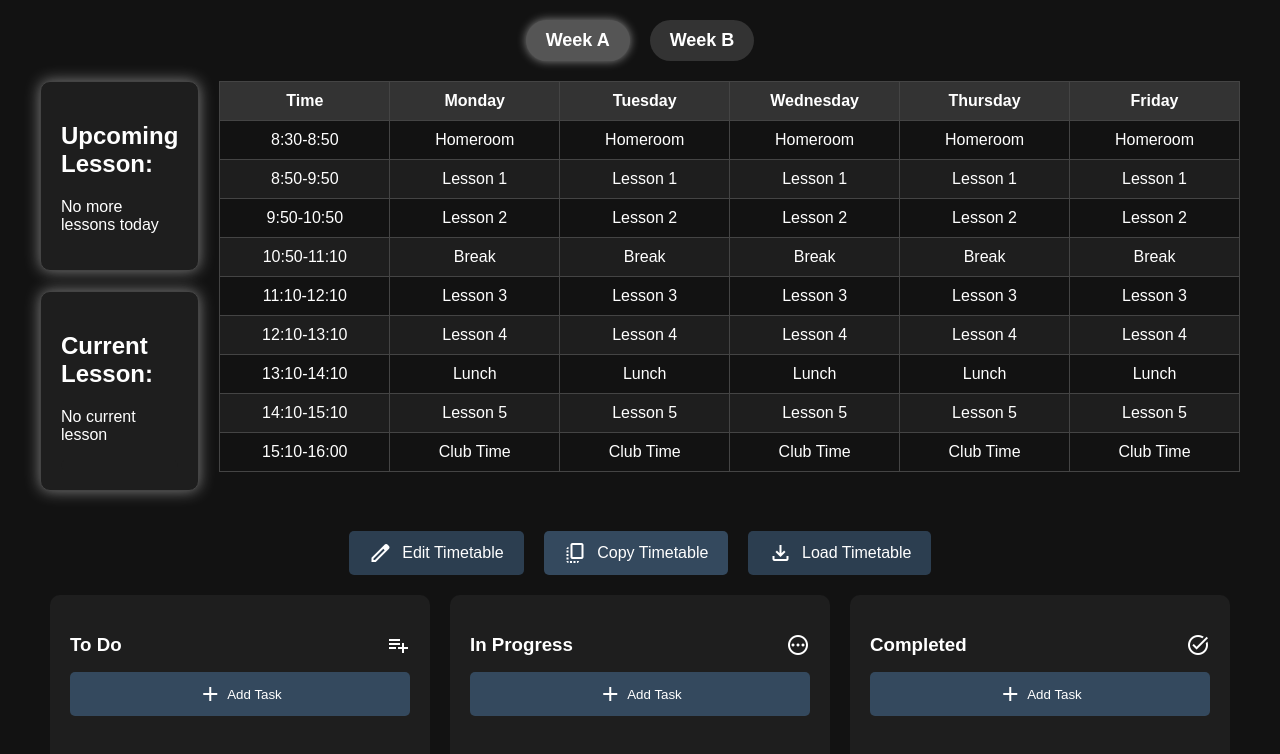
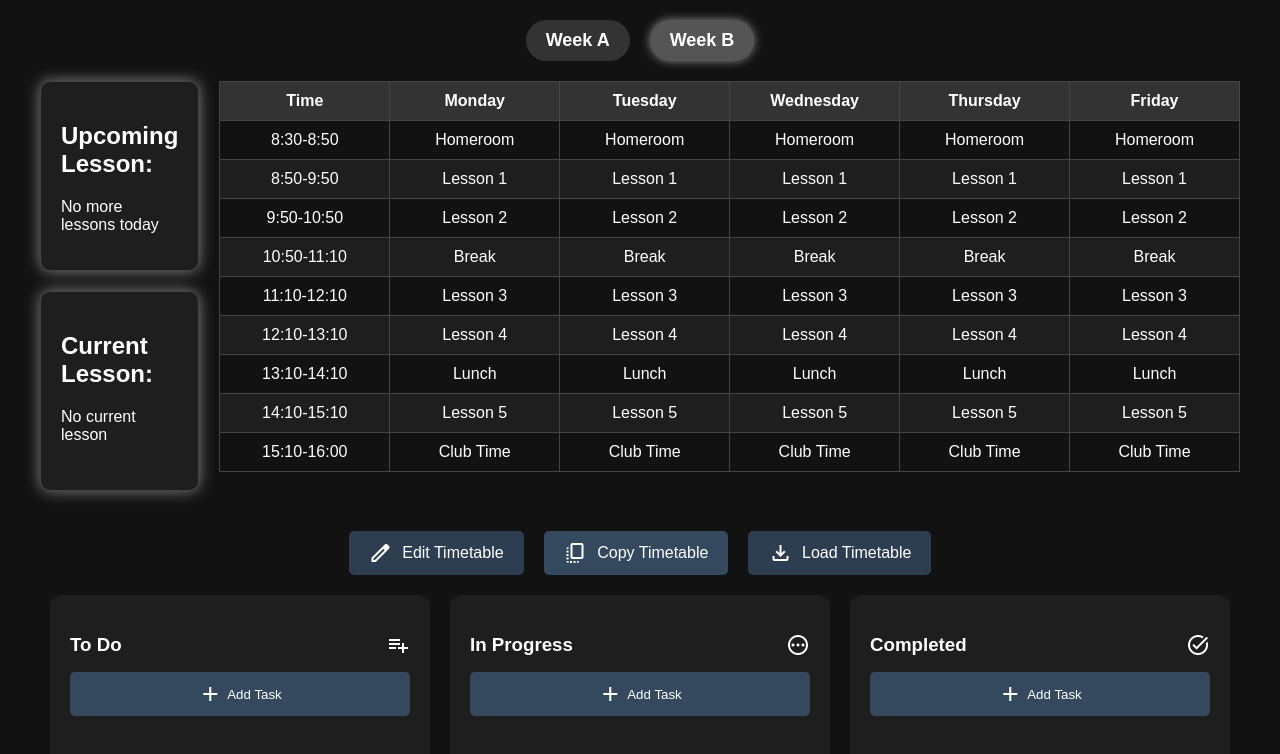
Before and after one commit to ServerBP/calendar-app, a SvelteKit app in the folder calendarSchool/: page / in a window 1280 px wide. Shown: the top 754 px of the page. Built offline with nearby package versions, Linux system fonts and the light colour scheme.

Commit message:
modified:   calendarSchool/src/routes/+page.svelte

```diff
--- a/calendarSchool/src/routes/+page.svelte
+++ b/calendarSchool/src/routes/+page.svelte
@@ -30,8 +30,8 @@
     localStorage.setItem('weekB', JSON.stringify(value));
   });
 
-  let currentWeek = 'A';
-  let currentSchedule = weekA;
+  let currentWeek = 'B';
+  let currentSchedule = weekB;
 
   const lessonTimes = [
     '8:30-8:50', '8:50-9:50', '9:50-10:50', '10:50-11:10',
```
